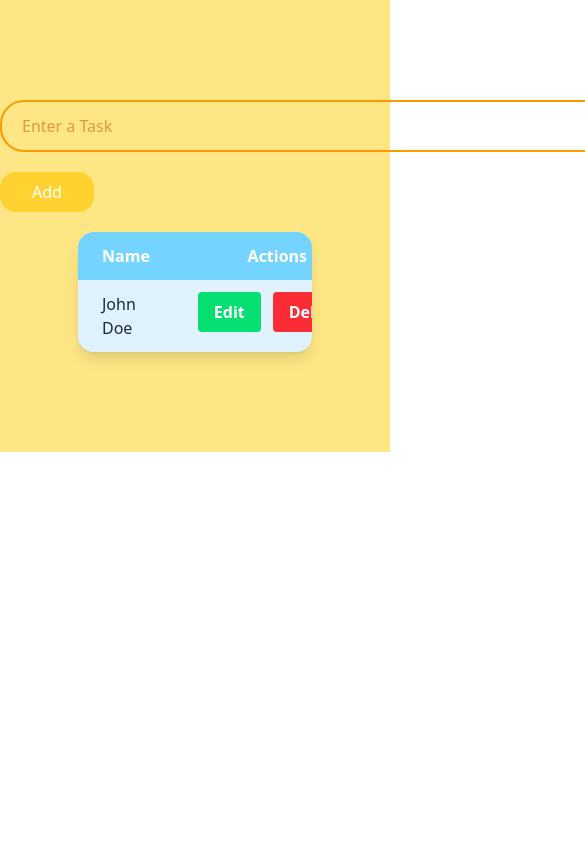
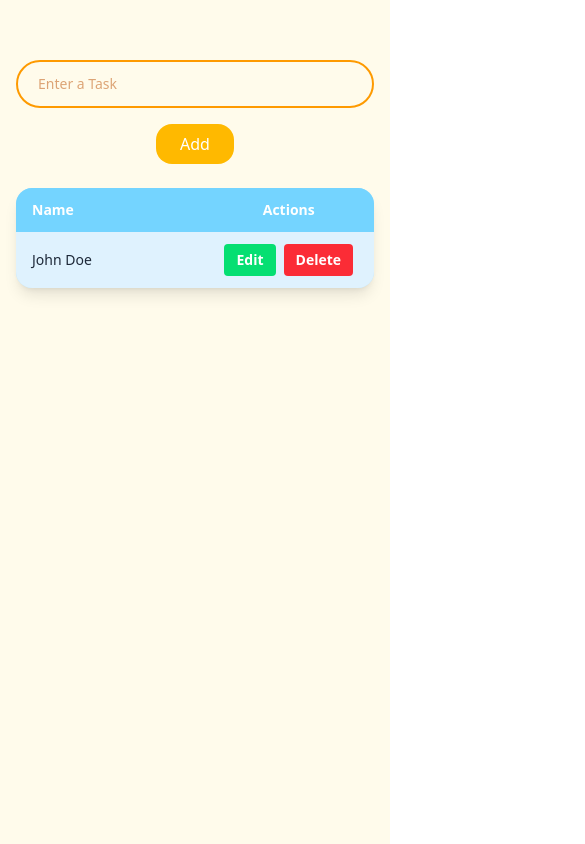
Before and after one commit to abdunnoorfaheem/crudify, a React (Vite) app: page / in a window 390 px wide. Shown: the top 844 px of the page, 585 px wide, since content can reach past the window. Built offline with nearby package versions, Linux system fonts and the light colour scheme.

Commit message:
responsive added

```diff
--- a/src/App.jsx
+++ b/src/App.jsx
@@ -3,41 +3,45 @@ import "./App.css";
 function App() {
   return (
     <>
-      <div className="bg-amber-200 py-[100px]">
-        <div className="max-w-[1320px] m-auto">
-          <div className="w-[700px]  rounded-3xl m-auto">
+      <div className="bg-amber-50 py-[60px] min-h-screen">
+        <div className="max-w-[1320px] mx-auto px-4">
+          <div className="w-full sm:w-[90%] md:w-[700px] rounded-3xl mx-auto">
             <input
               type="text"
               placeholder="Enter a Task"
-              className="py-[12px] px-5 w-[700px] outline-0 m-auto rounded-3xl border-2 border-amber-500 text-amber-700"
+              className="py-[12px] px-5 w-full outline-0 rounded-3xl border-2 border-amber-500 text-amber-700 text-sm sm:text-base"
             />
 
-            <div className="mt-5 ">
-              <button className="px-8 bg-amber-300 text-white py-2 rounded-2xl font-medium">
+            <div className="mt-4 text-center">
+              <button className="px-6 sm:px-8 bg-amber-400 text-white py-2 rounded-2xl font-medium hover:bg-amber-500 transition">
                 Add
               </button>
             </div>
           </div>
-          <div className="w-[60%] max-w-4xl bg-sky-200 rounded-2xl overflow-hidden shadow-lg m-auto mt-5">
-            <table className="w-full text-left border-collapse">
+
+          <div className="w-full sm:w-[90%] md:w-[60%] bg-sky-200 rounded-2xl overflow-hidden shadow-lg mx-auto mt-6">
+            <div className="overflow-x-auto">
+              <table className="w-full text-left border-collapse min-w-[400px]">
                 <thead>
                   <tr className="bg-sky-300 text-white">
-                  <th className="py-3 px-6 font-semibold">Name</th>
-
-                  <th className="py-3 px-6 font-semibold text-center">
+                    <th className="py-3 px-4 sm:px-6 font-semibold text-sm sm:text-base">
+                      Name
+                    </th>
+                    <th className="py-3 px-4 sm:px-6 font-semibold text-center text-sm sm:text-base">
                       Actions
                     </th>
                   </tr>
                 </thead>
                 <tbody>
-                <tr className="bg-sky-100 text-gray-800  transition">
-                  <td className="py-3 px-6">John Doe</td>
-
-                  <td className="py-3 px-6 flex justify-center gap-3">
-                    <button className="bg-green-400 text-white font-semibold px-4 py-2 rounded hover:bg-yellow-500 transition">
+                  <tr className="bg-sky-100 text-gray-800 transition hover:bg-sky-50">
+                    <td className="py-3 px-4 sm:px-6 text-sm sm:text-base">
+                      John Doe
+                    </td>
+                    <td className="py-3 px-4 sm:px-6 flex justify-center gap-2 sm:gap-3">
+                      <button className="bg-green-400 text-white font-semibold px-3 sm:px-4 py-1.5 sm:py-2 rounded hover:bg-green-500 transition text-sm sm:text-base">
                         Edit
                       </button>
-                    <button className="bg-red-500 text-white font-semibold px-4 py-2 rounded hover:bg-red-600 transition">
+                      <button className="bg-red-500 text-white font-semibold px-3 sm:px-4 py-1.5 sm:py-2 rounded hover:bg-red-600 transition text-sm sm:text-base">
                         Delete
                       </button>
                     </td>
@@ -47,6 +51,7 @@ function App() {
             </div>
           </div>
         </div>
+      </div>
     </>
   );
 }
```
Lines whose indentation alone changed are shown as unchanged.
